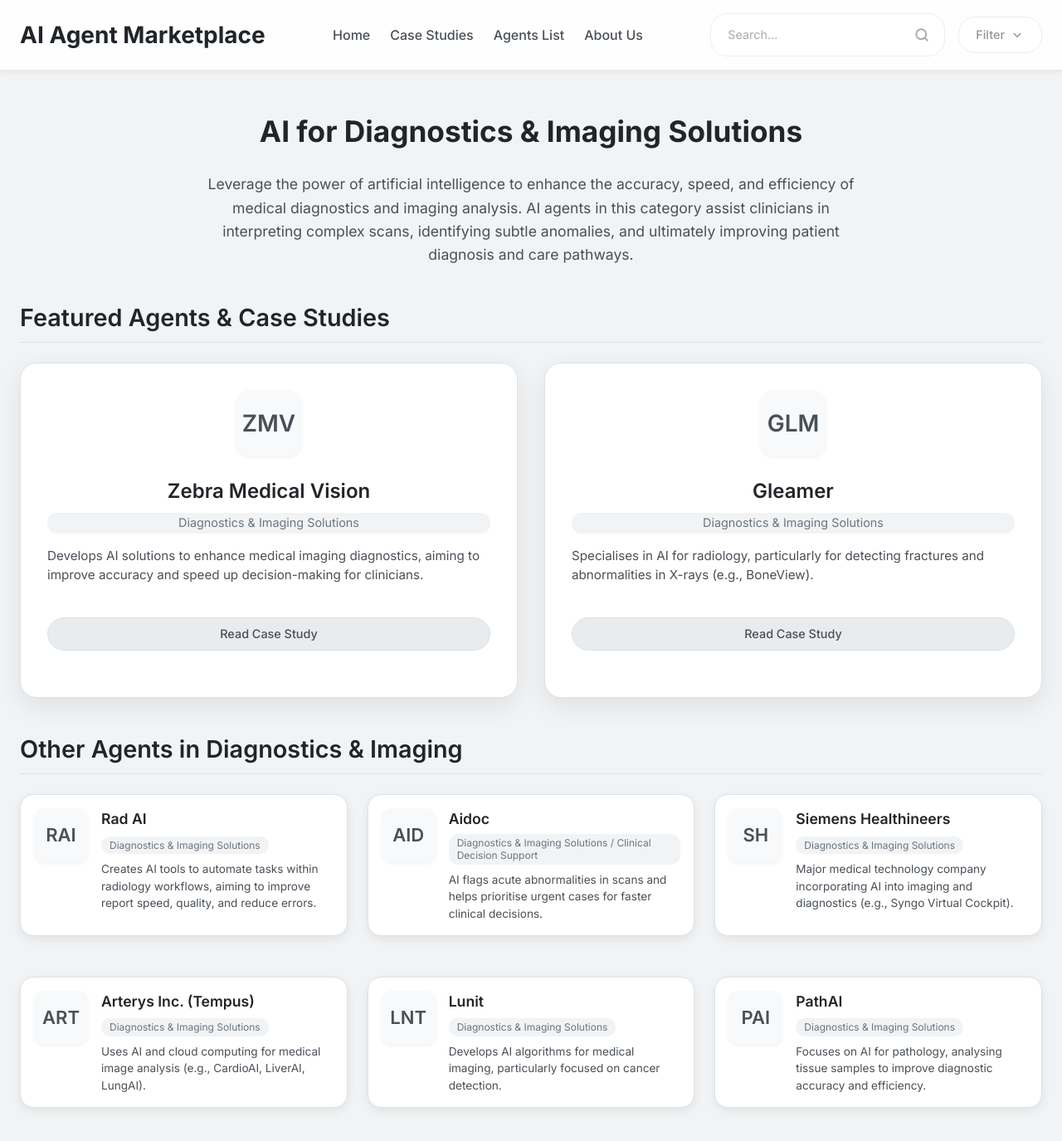
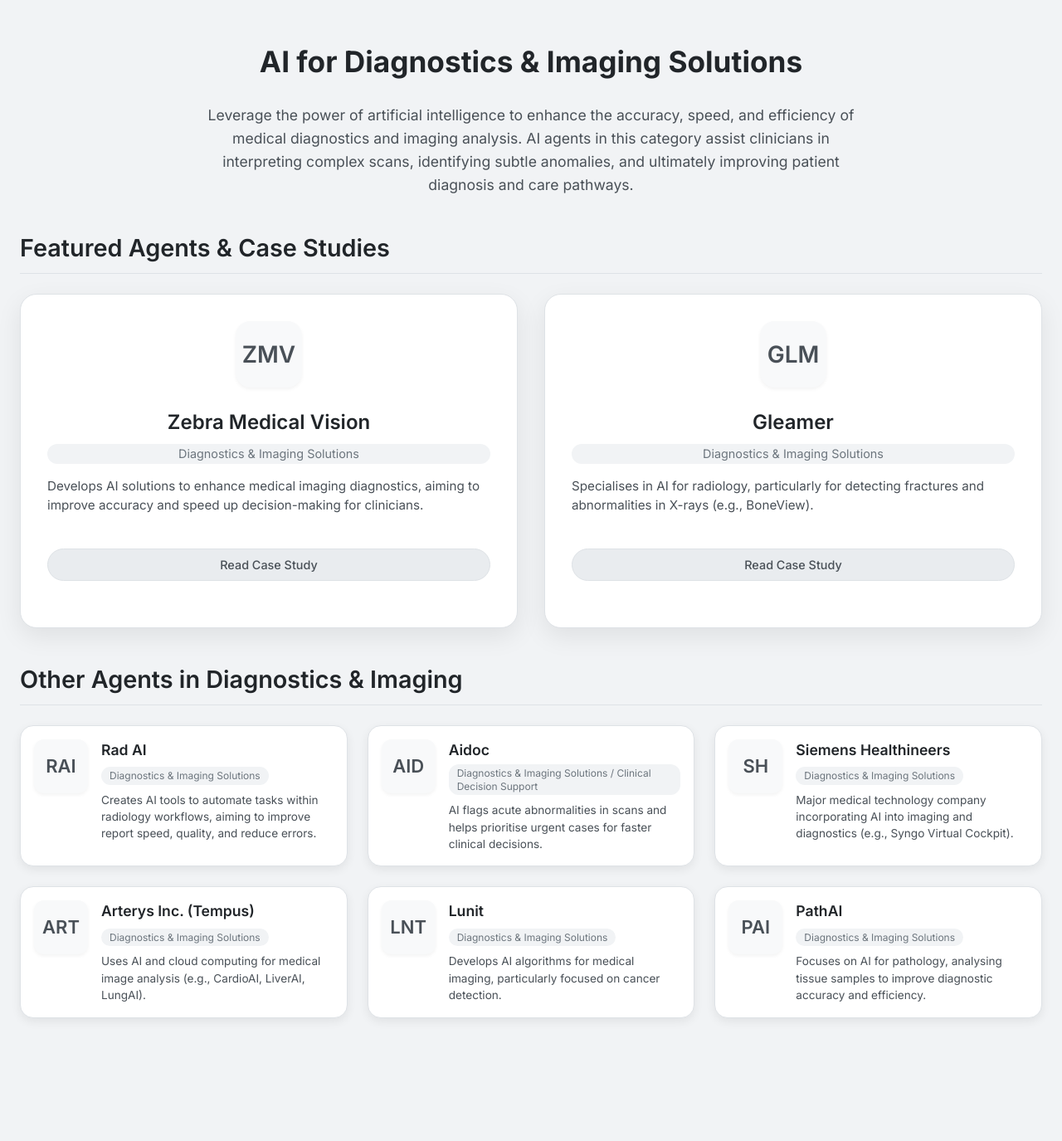
Before and after one commit to nhs-analystx/synapster, a Jekyll site: the page diagnostics.html, which Jekyll copies as it is, in a window 1280 px wide and 1400 px high. Shown: the top 1375 px of the window at 83% size. Built offline with Jekyll 4.4.1, drawn with Linux system fonts in a browser that asks for light colours; nearby versions of some CDN libraries.

Commit message:
Update diagnostics.html

```diff
--- a/diagnostics.html
+++ b/diagnostics.html
@@ -11,7 +11,6 @@
         :root {
             /* Grey Palette */
             --bg-main: #f1f3f5; /* Main background grey */
-            --header-bg: rgba(255, 255, 255, 0.9); /* White semi-transparent header */
             --card-bg: #ffffff; /* White cards */
             --card-hover-bg: #f8f9fa; /* Slightly off-white hover */
             --text-primary: #212529; /* Very Dark Grey */
@@ -34,61 +33,7 @@
             color: var(--text-primary);
         }
 
-        /* Header Styles (Copied from main app) */
-        header {
-            background: var(--header-bg);
-            backdrop-filter: blur(10px);
-            position: sticky; top: 0; z-index: 1000;
-            box-shadow: 0 2px 8px var(--shadow-color);
-            padding: 1rem 1.5rem;
-        }
-        .header-content {
-            display: flex; flex-wrap: wrap; justify-content: space-between; align-items: center;
-            gap: 1rem; max-width: 1400px; margin: 0 auto;
-        }
-        .header-title {
-            font-size: 1.75rem; font-weight: 700; color: var(--text-primary);
-            margin: 0; flex-shrink: 0; text-decoration: none;
-        }
-        header nav { display: flex; gap: 1.5rem; margin: 0 auto; }
-        header nav a {
-            color: var(--text-secondary);
-            text-decoration: none; font-weight: 500; padding: 0.5rem 0; position: relative;
-            transition: color 0.3s ease; cursor: pointer;
-        }
-        header nav a::after {
-            content: ''; position: absolute; bottom: 0; left: 0; width: 0; height: 2px;
-            background-color: var(--accent-color); transition: width 0.3s ease;
-        }
-        header nav a:hover { color: var(--text-primary); }
-        header nav a:hover::after { width: 100%; }
-        .header-actions { display: flex; align-items: center; gap: 1rem; flex-shrink: 0; }
-
-        /* Filter Dropdown Styles (Visual Only) */
-        #filter-dropdown { position: relative; display: inline-block; }
-        #filter-dropdown button {
-            background-color: #ffffff;
-            color: var(--text-secondary); padding: 10px 20px; border-radius: 20px; border: 1px solid var(--border-color);
-            cursor: default; font-size: 0.9rem; font-weight: 500;
-            display: flex; align-items: center; opacity: 0.6;
-        }
-        #filter-dropdown button span { margin-right: 6px; }
-        #filter-dropdown ul { display: none; }
-
-        /* AI Search Styles (Visual Only) */
-        #ai-search-container {
-            display: flex; align-items: center; background-color: #ffffff;
-            padding: 6px 12px; border-radius: 20px; border: 1px solid var(--border-color);
-            flex-grow: 1; max-width: 400px; opacity: 0.6;
-        }
-        #ai-search-input {
-            flex-grow: 1; border: none; background: transparent; outline: none;
-            padding: 8px; font-size: 0.9rem; color: var(--text-primary);
-        }
-        #ai-search-input::placeholder { color: var(--text-muted); }
-        #ai-search-button {
-            background: none; border: none; cursor: default; padding: 6px; color: var(--text-muted);
-        }
+        /* Header Styles Removed */
 
         /* Page Titles */
         .page-title {
@@ -112,7 +57,8 @@
             background: var(--card-bg); border-radius: 16px;
             box-shadow: 0 4px 12px var(--shadow-color);
             transition: transform 0.3s ease, box-shadow 0.3s ease;
-            margin-bottom: 25px; border: 1px solid var(--border-color);
+            margin-bottom: 0; /* Remove margin-bottom as gap is handled by grid */
+            border: 1px solid var(--border-color);
             position: relative; display: flex; flex-direction: column;
             overflow: hidden;
         }
@@ -149,6 +96,7 @@
             box-shadow: 0 10px 30px rgba(0,0,0,0.08);
             border: 1px solid var(--border-color);
              display: flex; flex-direction: column;
+             margin-bottom: 0; /* Remove margin-bottom as gap is handled by grid */
         }
         .featured-agent-card .app-icon {
             width: 80px; height: 80px; margin: 0 auto 1.5rem auto;
@@ -226,22 +174,7 @@
         }
 
         /* Responsive Adjustments */
-        @media (max-width: 1024px) {
-            .header-content { justify-content: space-between; }
-            header nav { order: 3; width: 100%; justify-content: center; margin-top: 0.5rem; gap: 1rem;}
-            .header-actions { order: 2; }
-            .header-title { order: 1; }
-            #ai-search-container { max-width: 300px; }
-        }
         @media (max-width: 768px) {
-             header { padding: 0.75rem 1rem; }
-             .header-title { font-size: 1.5rem; }
-             header nav { gap: 0.75rem; }
-             header nav a { font-size: 0.9rem; padding: 0.3rem 0; }
-             .header-actions { flex-wrap: wrap; justify-content: flex-end; gap: 0.5rem; }
-             #ai-search-container { width: 100%; max-width: none; order: 1; margin-right: 0; }
-             #filter-dropdown { order: 2; }
-             #filter-dropdown button { padding: 8px 16px; }
              main { padding: 1.5rem 1rem; margin: 1rem auto; }
              .page-title { font-size: 1.8rem; }
              .section-title { font-size: 1.5rem; }
@@ -249,36 +182,10 @@
              .grid { gap: 20px; }
              .featured-agent-card { padding: 1.5rem; }
         }
+
     </style>
 </head>
 <body>
-    <header>
-        <div class="header-content">
-            <a href="#" class="header-title">AI Agent Marketplace</a>
-            <nav>
-                <a href="#">Home</a>
-                <a href="#">Case Studies</a>
-                <a href="#">Agents List</a>
-                <a href="#">About Us</a>
-            </nav>
-            <div class="header-actions">
-                <div id="ai-search-container">
-                    <input type="text" id="ai-search-input" placeholder="Search..." disabled>
-                    <button id="ai-search-button" aria-label="Search" disabled>
-                        <svg xmlns="http://www.w3.org/2000/svg" width="18" height="18" viewBox="0 0 24 24" fill="none" stroke="currentColor" stroke-width="2.5" stroke-linecap="round" stroke-linejoin="round"><circle cx="11" cy="11" r="8"/><path d="m21 21-4.3-4.3"/></svg>
-                    </button>
-                </div>
-                <div id="filter-dropdown">
-                    <button disabled>
-                        <span>Filter</span>
-                        <svg xmlns="http://www.w3.org/2000/svg" width="18" height="18" viewBox="0 0 24 24" fill="none" stroke="currentColor" stroke-width="2" stroke-linecap="round" stroke-linejoin="round"><path d="m7 10 5 5 5-5"/></svg>
-                    </button>
-                    <ul></ul>
-                </div>
-            </div>
-        </div>
-    </header>
-
     <main>
         <h1 class="page-title">AI for Diagnostics & Imaging Solutions</h1>
         <p class="intro-text">
@@ -299,7 +206,7 @@
                     </button>
                     <div id="zebra-case-study" class="case-study-collapsible">
                         <h4>Case Study: NHS Trust Workflow Enhancement</h4>
-                         <p><strong>Problem:</strong> Significant backlogs in interpreting diagnostic images (X-rays, CT scans) led to delays in patient diagnosis and treatment initiation within several UK NHS trusts. Radiologist workload was high, contributing to burnout.</p>
+                        <p><strong>Problem:</strong> Significant backlogs in interpreting diagnostic images (X-rays, CT scans) led to delays in patient diagnosis and treatment initiation within several UK NHS trusts. Radiologist workload was high, contributing to burnout.</p>
                         <p><strong>Solution:</strong> The AI platform was integrated into the existing PACS system, automatically analysing incoming scans, flagging potential abnormalities and prioritising urgent cases for radiologist review. The AI acted as a "second reader", aiding in the detection of subtle findings.</p>
                         <p><strong>Outcome:</strong> Resulted in a <strong>reduced diagnostic report turnaround time by 25%</strong>, enabling faster treatment decisions, particularly for time-sensitive conditions.</p>
                         <div class="case-study-links">
@@ -356,7 +263,7 @@
                     </div>
                 </div>
 
-                <div class="card-base app-card">
+                 <div class="card-base app-card">
                     <div class="app-card-content">
                         <div class="app-icon">SH</div>
                         <div class="app-info">
@@ -400,7 +307,7 @@
                     </div>
                 </div>
 
-                 </div>
+            </div>
         </section>
 
     </main>
@@ -435,8 +350,10 @@
 
                                 // Optional: Reset max-height after transition for flexibility
                                 targetElement.addEventListener('transitionend', () => {
+                                    // Check if still expanded before setting maxHeight to null
                                     if (targetElement.classList.contains('expanded')) {
-                                        targetElement.style.maxHeight = null; // Use null to revert to CSS or auto height
+                                        // Setting to null allows height to adjust if content changes later
+                                        targetElement.style.maxHeight = null;
                                     }
                                 }, { once: true });
                             }
```
Also changed, not shown: other parts of diagnostics.html (+14 -0 lines).
